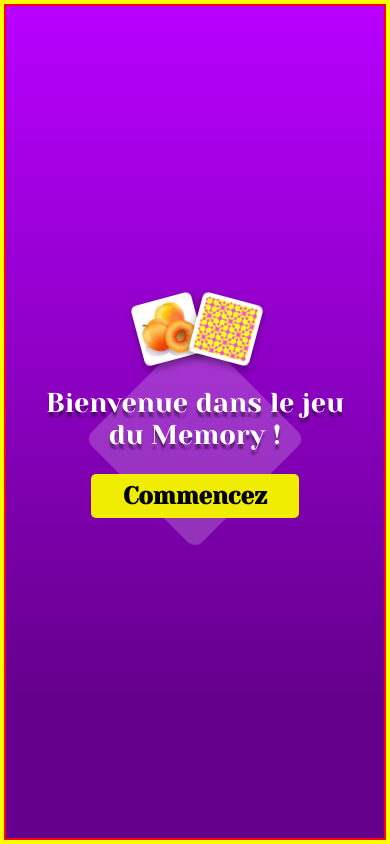
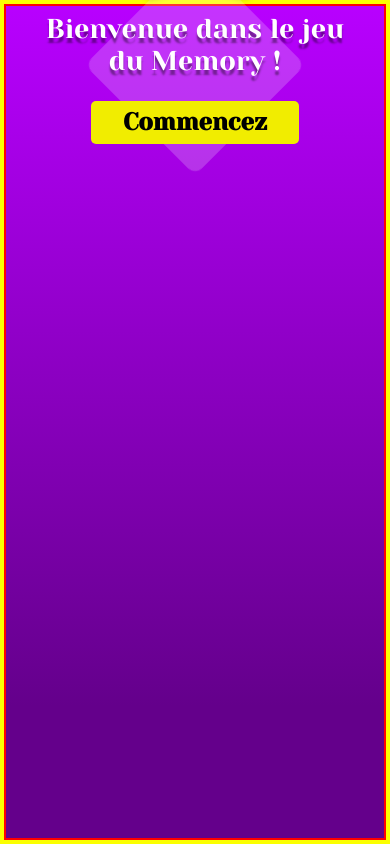
Before and after one commit to SergioTrinquet/Memory_Game, a Vue app: page / in a window 390 px wide. Built offline with nearby package versions, Linux system fonts and the light colour scheme; a web font is replaced by a local one.

Commit message:
Test pour bug mobile 100vh

```diff
--- a/src/App.vue
+++ b/src/App.vue
@@ -37,15 +37,18 @@ body {
   padding: 0;
 }
 
-html, body {
+/* html, body {
   height: 100%;
 }
-
+ */
 html {
   border: solid 4px rgb(251, 255, 0);
+  height: -webkit-fill-available;
 }
 body {
   border: solid 2px rgb(255, 0, 0);
+  min-height: 100vh;
+  min-height: -webkit-fill-available;
 }
 
 #app {
```
